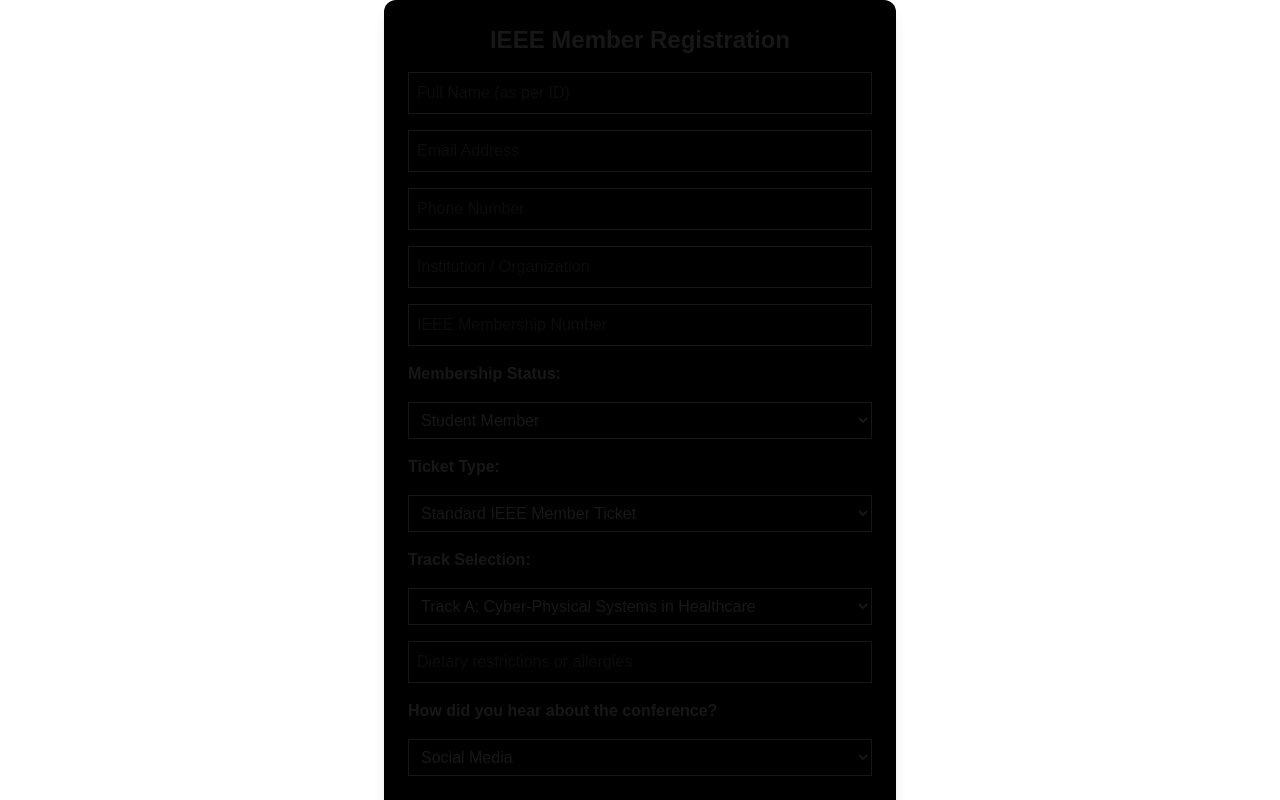
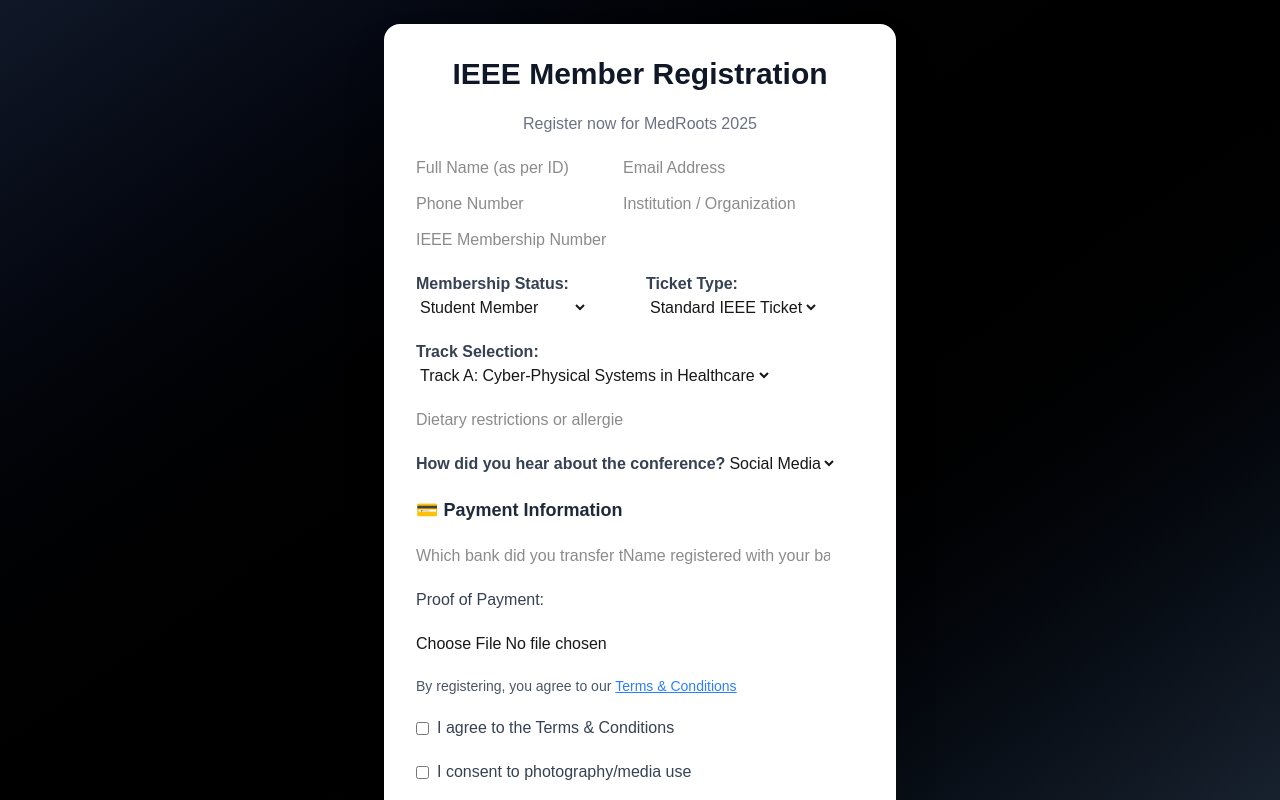
Before and after one commit to Jehad-Horani/Registration-form-with-DB, a Next.js app: page /register/ieee in a window 1280 px wide. Shown: the top 800 px of the page. Built offline with nearby package versions, Linux system fonts and the light colour scheme.

Commit message:
test 14 (1)

```diff
--- a/app/register/ieee/page.js
+++ b/app/register/ieee/page.js
@@ -2,6 +2,9 @@
 import { useState } from "react";
 
 export default function IEEERegisterForm() {
+  const [showTerms, setShowTerms] = useState(false);
+  const [file, setFile] = useState(null);
+
   const [formData, setFormData] = useState({
     full_name: "",
     email: "",
@@ -19,8 +22,6 @@
     agree_terms: false,
     agree_media: false,
   });
-
-  const [file, setFile] = useState(null);
 
   const handleChange = (e) => {
     const { name, value, type, checked } = e.target;
@@ -50,73 +51,119 @@
   };
 
   return (
-    <form onSubmit={handleSubmit} className="max-w-lg mx-auto p-6 space-y-4 bg-black shadow-lg rounded-xl">
-      <h2 className="text-2xl font-bold text-center">IEEE Member Registration</h2>
+    <div className="min-h-screen bg-gradient-to-br from-gray-900 via-black to-gray-800 flex items-center justify-center p-6">
+      <form
+        onSubmit={handleSubmit}
+        className="w-full max-w-lg bg-white rounded-2xl shadow-2xl p-8 space-y-5"
+      >
+        <h1 className="text-3xl font-extrabold text-center text-gray-900">
+          IEEE Member Registration
+        </h1>
+        <p className="text-center text-gray-500">Register now for MedRoots 2025</p>
 
-   <input name="full_name" placeholder="Full Name (as per ID)" onChange={handleChange} className="border p-2 w-full" required />
-      <input name="email" placeholder="Email Address" onChange={handleChange} className="border p-2 w-full" required />
-      <input name="phone" placeholder="Phone Number" onChange={handleChange} className="border p-2 w-full" required />
-      <input name="institution" placeholder="Institution / Organization" onChange={handleChange} className="border p-2 w-full" required/>
-      <input name="ieee_number" placeholder="IEEE Membership Number" onChange={handleChange} className="border p-2 w-full" required/>
+        <div className="space-y-3">
+          <input name="full_name" placeholder="Full Name (as per ID)" onChange={handleChange} className="input-field" required />
+          <input name="email" placeholder="Email Address" onChange={handleChange} className="input-field" required />
+          <input name="phone" placeholder="Phone Number" onChange={handleChange} className="input-field" required />
+          <input name="institution" placeholder="Institution / Organization" onChange={handleChange} className="input-field" required />
+          <input name="ieee_number" placeholder="IEEE Membership Number" onChange={handleChange} className="input-field" required />
+        </div>
 
-      <label className="block font-semibold">Membership Status:</label>
-      <select name="membership_status" onChange={handleChange} className="border p-2 w-full bg-black" required>
+        <div className="grid grid-cols-1 sm:grid-cols-2 gap-3">
+          <div>
+            <label className="font-semibold text-gray-700">Membership Status:</label>
+            <select name="membership_status" onChange={handleChange} className="input-field" required>
               <option value="student">Student Member</option>
               <option value="professional">Professional Member</option>
               <option value="life">Life Member</option>
             </select>
+          </div>
+          <div>
+            <label className="font-semibold text-gray-700">Ticket Type:</label>
+            <select name="ticket_type" onChange={handleChange} className="input-field" required>
+              <option value="standard_ieee">Standard IEEE Ticket</option>
+              <option value="vip_ieee">VIP IEEE Ticket</option>
+            </select>
+          </div>
+        </div>
 
-      <label className="block font-semibold">Ticket Type:</label>
-      <select name="ticket_type" onChange={handleChange} className="border p-2 w-full  bg-black" required>
-        <option value="standard_ieee">Standard IEEE Member Ticket</option>
-        <option value="vip_ieee">VIP IEEE Member Ticket</option>
-      </select>
-
-      <label className="block font-semibold" required>Track Selection:</label>
-      <select name="track" onChange={handleChange} className="border p-2 w-full  bg-black">
+        <div>
+          <label className="font-semibold text-gray-700">Track Selection:</label>
+          <select name="track" onChange={handleChange} className="input-field" required>
             <option value="A">Track A: Cyber-Physical Systems in Healthcare</option>
             <option value="B">Track B: Bioprinting & Prosthetic Engineering</option>
           </select>
+        </div>
 
-      <input name="dietary" placeholder="Dietary restrictions or allergies" onChange={handleChange} className="border p-2 w-full" />
+        <input name="dietary" placeholder="Dietary restrictions or allergies" onChange={handleChange} className="input-field" />
 
-      <label className="block font-semibold">How did you hear about the conference?</label>
-      <select name="hear_about" onChange={handleChange} className="border p-2 w-full  bg-black">
+        <div>
+          <label className="font-semibold text-gray-700">How did you hear about the conference?</label>
+          <select name="hear_about" onChange={handleChange} className="input-field">
             <option value="social">Social Media</option>
             <option value="university">University</option>
             <option value="email">Email</option>
             <option value="colleague">Colleague</option>
             <option value="other">Other</option>
           </select>
+        </div>
 
-      {/* قسم الدفع */}
-      <h3 className="text-lg font-semibold mt-4">💳 Payment Information</h3>
-      <input
-        name="bank_name"
-        placeholder="Which bank did you transfer the payment from?"
-        onChange={handleChange}
-        className="border p-2 w-full"
-        required
-      />
-      <input
-        name="account_name"
-        placeholder="Name registered with your bank account"
-        onChange={handleChange}
-        className="border p-2 w-full"
-        required
-      />
-      <label className="block">Proof of Payment:</label>
-      <input type="file" accept="image/*" onChange={(e) => setFile(e.target.files[0])} className="border p-2 w-full" required />
+        <h3 className="text-lg font-semibold text-gray-800 mt-4">💳 Payment Information</h3>
+        <input name="bank_name" placeholder="Which bank did you transfer the payment from?" onChange={handleChange} className="input-field" required />
+        <input name="account_name" placeholder="Name registered with your bank account" onChange={handleChange} className="input-field" required />
+        <label className="block text-gray-700">Proof of Payment:</label>
+        <input type="file" accept="image/*" onChange={(e) => setFile(e.target.files[0])} className="input-field" required />
 
-      {/* الموافقة */}
-      <label className="flex items-center gap-2">
+        <p className="text-sm text-gray-600">
+          By registering, you agree to our{" "}
+          <button type="button" onClick={() => setShowTerms(true)} className="text-blue-500 underline">
+            Terms & Conditions
+          </button>
+        </p>
+
+        <label className="flex items-center gap-2 text-gray-700">
           <input type="checkbox" name="agree_terms" onChange={handleChange} required /> I agree to the Terms & Conditions
         </label>
-      <label className="flex items-center gap-2">
+        <label className="flex items-center gap-2 text-gray-700">
           <input type="checkbox" name="agree_media" onChange={handleChange} required /> I consent to photography/media use
         </label>
 
-      <button className="bg-blue-600 text-white p-3 rounded-lg w-full">Register</button>
+        <button className="w-full bg-blue-600 text-white py-3 rounded-lg hover:bg-blue-700 font-bold">
+          🚀 Register Now
+        </button>
       </form>
+
+      {showTerms && (
+        <div className="fixed inset-0 bg-black/60 flex items-center justify-center p-4 z-50">
+          <div className="bg-white max-w-3xl w-full p-6 rounded-xl shadow-2xl overflow-y-auto max-h-[90vh]">
+            <h2 className="text-2xl font-bold mb-4">📜 Terms & Conditions | الشروط والأحكام</h2>
+            <div className="space-y-4 text-gray-800 text-sm leading-relaxed">
+              <p><strong>By purchasing a ticket to MedRoots 2025, you agree to the following terms and conditions:</strong></p>
+              <p>1️⃣ Ticket Purchase …  2️⃣ No Refund Policy …  3️⃣ Event Cancellation …  4️⃣ Changes to Program …  5️⃣ Code of Conduct …  6️⃣ Photography …  7️⃣ Limitation of Liability …  8️⃣ Transferability …  9️⃣ Acceptance of Terms …</p>
+
+              <hr className="my-3" />
+
+              <p className="text-right">
+                <strong>الشروط والأحكام:</strong> بشرائك تذكرة لحضور مؤتمر MedRoots 2025 فإنك توافق على التالي…
+                ١️⃣ شراء التذكرة …  ٢️⃣ سياسة عدم الاسترجاع …  ٣️⃣ إلغاء أو تأجيل المؤتمر …  ٤️⃣ تعديلات على البرنامج …  ٥️⃣ مدونة السلوك …  ٦️⃣ التصوير والإعلام …  ٧️⃣ حدود المسؤولية …  ٨️⃣ عدم قابلية النقل …  ٩️⃣ الإقرار بالشروط …
+              </p>
+            </div>
+
+            <button
+              onClick={() => setShowTerms(false)}
+              className="mt-4 bg-red-500 text-white px-5 py-2 rounded-lg hover:bg-red-600"
+            >
+              Close
+            </button>
+          </div>
+        </div>
+      )}
+
+      <style jsx>{`
+        .input-field {
+          @apply border rounded-lg p-2 w-full bg-gray-100 focus:ring-2 focus:ring-blue-400 outline-none;
+        }
+      `}</style>
+    </div>
   );
 }
```
Lines whose indentation alone changed are shown as unchanged.
